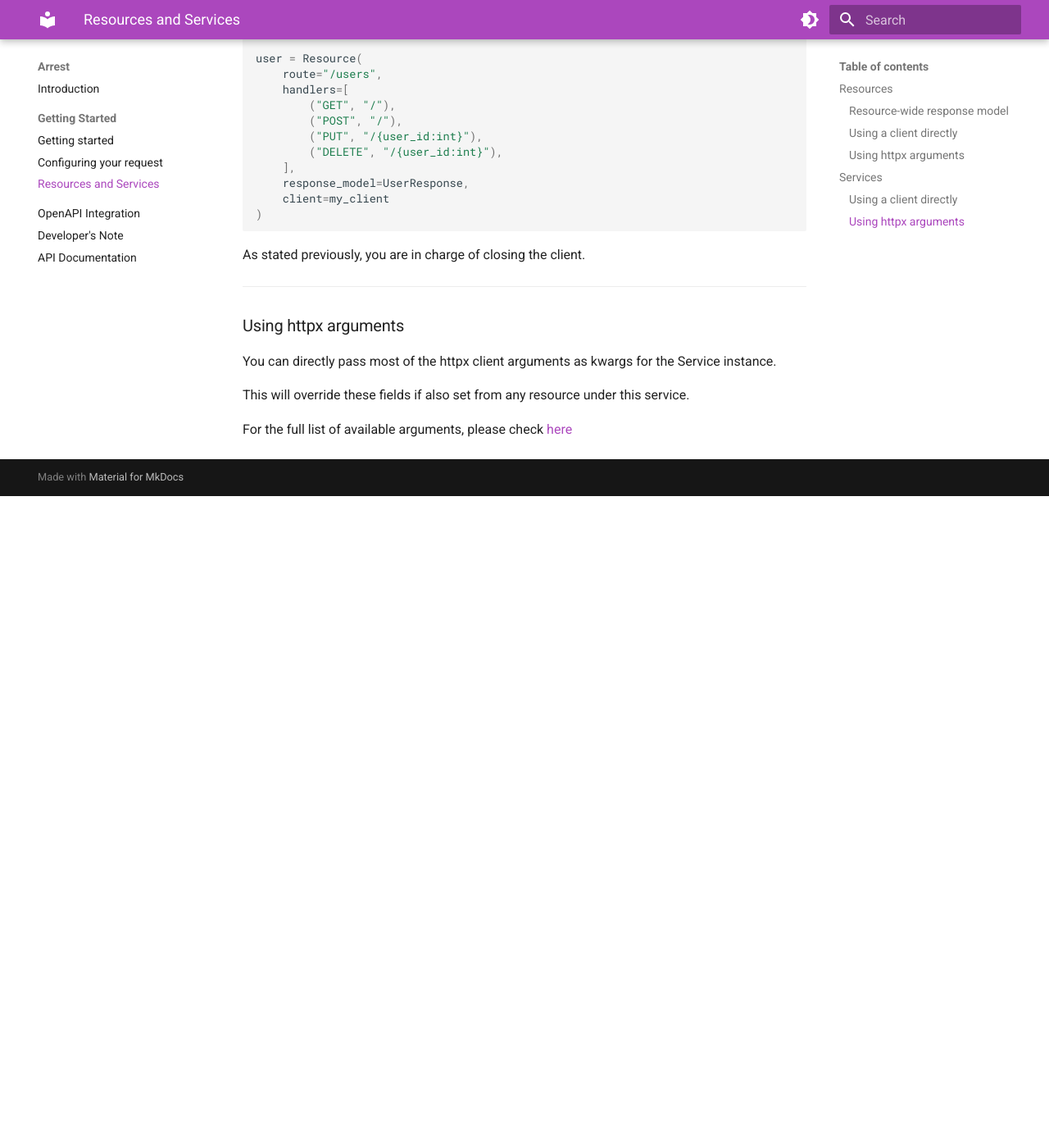
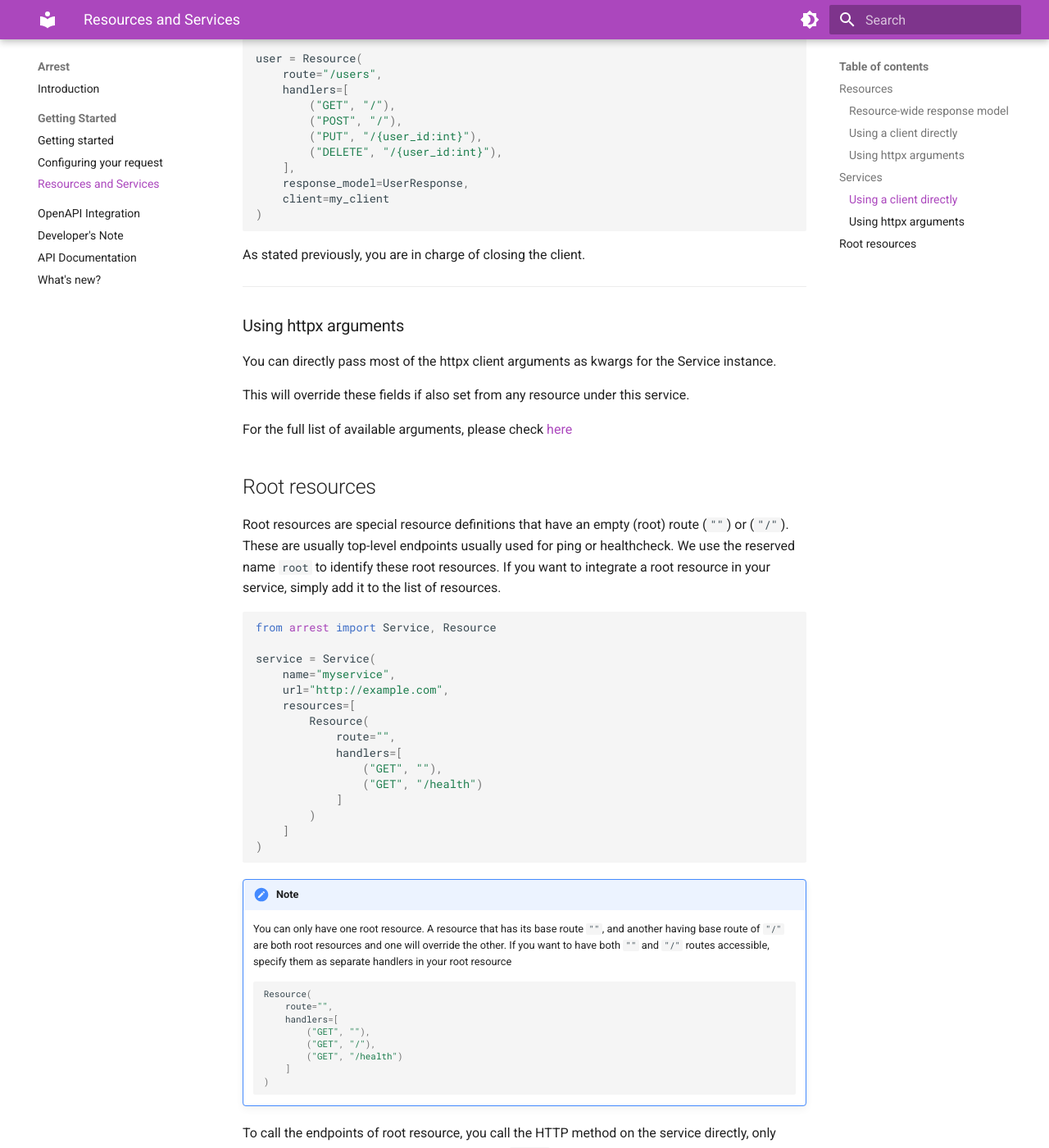
Before and after one commit to s-bose/arrest, an MkDocs documentation site: the page built from docs/resources-services.md, in a window 1280 px wide and 1400 px high, scrolled down 2614 px. Shown: the whole window at 82% size. Built offline with MkDocs 1.6.1 and Material for MkDocs 9.7.7, drawn with Linux system fonts in a browser that asks for light colours; before the commit the page ends 3219 px from its top, so only the background shows below that; some of the changed text lies outside the part shown.

Commit message:
add new docs

````diff
--- a/docs/resources-services.md
+++ b/docs/resources-services.md
@@ -125,3 +125,74 @@ You can directly pass most of the httpx client arguments as kwargs for the Servi
 This will override these fields if also set from any resource under this service.
 
 For the full list of available arguments, please check [here](api.md/#httpx-client-arguments)
+
+
+## Root resources
+
+Root resources are special resource definitions that have an empty (root) route (`""`) or (`"/"`).
+These are usually top-level endpoints usually used for ping or healthcheck.
+We use the reserved name `root` to identify these root resources.
+If you want to integrate a root resource in your service, simply add it to the list of resources.
+
+```python
+from arrest import Service, Resource
+
+service = Service(
+    name="myservice",
+    url="http://example.com",
+    resources=[
+        Resource(
+            route="",
+            handlers=[
+                ("GET", ""),
+                ("GET", "/health")
+            ]
+        )
+    ]
+)
+```
+
+!!! Note
+    You can only have one root resource. A resource that has its base route `""`, and another having base route of `"/"` are both root resources and one will override the other.
+    If you want to have both `""` and `"/"` routes accessible, specify them as separate handlers in your root resource
+
+    ```python
+    Resource(
+        route="",
+        handlers=[
+            ("GET", ""),
+            ("GET", "/"),
+            ("GET", "/health")
+        ]
+    )
+    ```
+
+To call the endpoints of root resource, you call the HTTP method on the service directly, only specifying the path.
+Alternatively, you can use `.root` to explicitly specify the root resource and call its handlers by path and method.
+
+!!! Example
+
+    ```python
+    from arrest import Resource, Service
+
+    root_resource = Resource(
+        route="",
+        handlers=[
+            ("GET", ""),       # 1
+            ("GET", "/"),      # 2
+            ("GET", "/health") # 3
+        ]
+    )
+
+    myservice = Service(
+        name="myservice",
+        url="http://example.com",
+        resources=[root_resource]
+    )
+
+    await myservice.get("")        # calls #1
+    await myservice.get("/")       # calls #2
+    await myservice.get("/health") # calls #3
+
+    await myservice.root.get("/")  # also works
+    ```
--- a/mkdocs.yml
+++ b/mkdocs.yml
@@ -38,6 +38,7 @@ nav:
   - OpenAPI Integration: openapi.md
   - Developer's Note: dev-note.md
   - API Documentation: api.md
+  - What's new?: whats-new.md
 
 markdown_extensions:
   - pymdownx.superfences
````
Also changed, not shown: docs/whats-new.md (added, +58 -0 lines).
